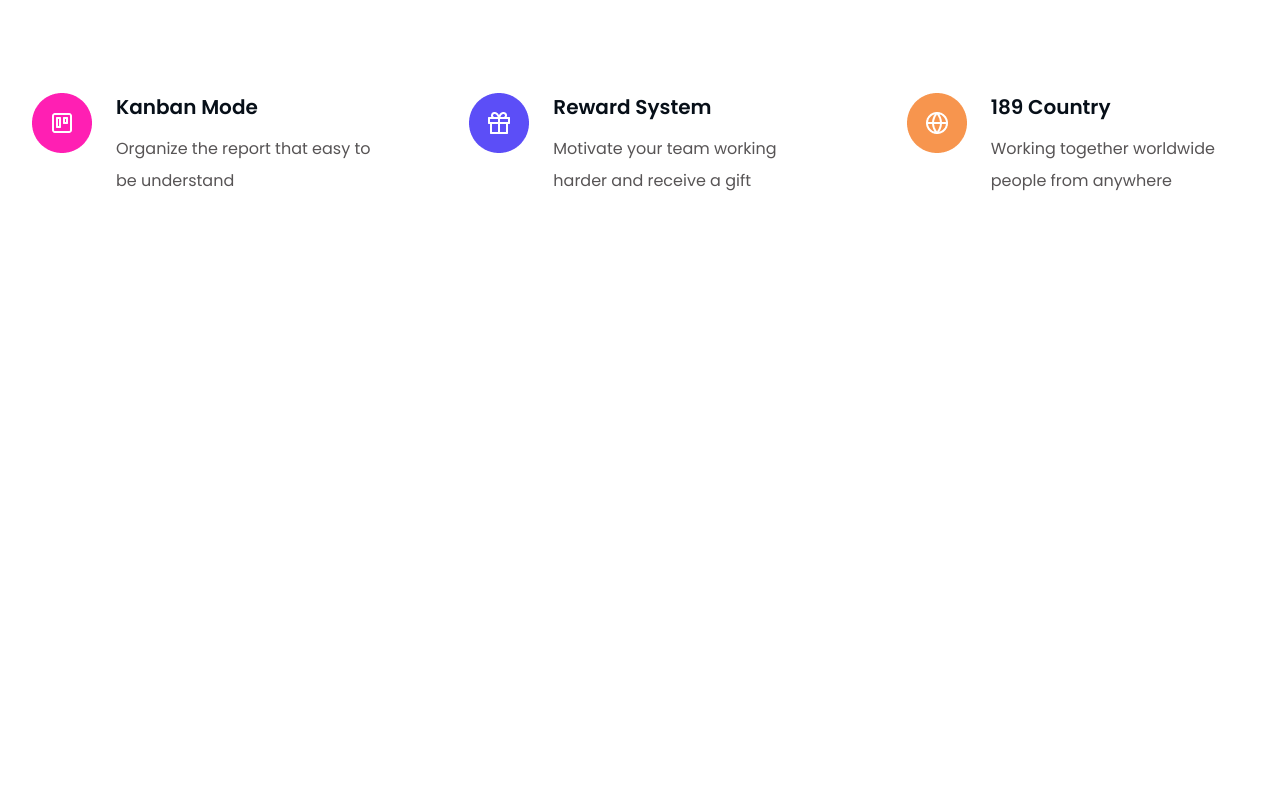
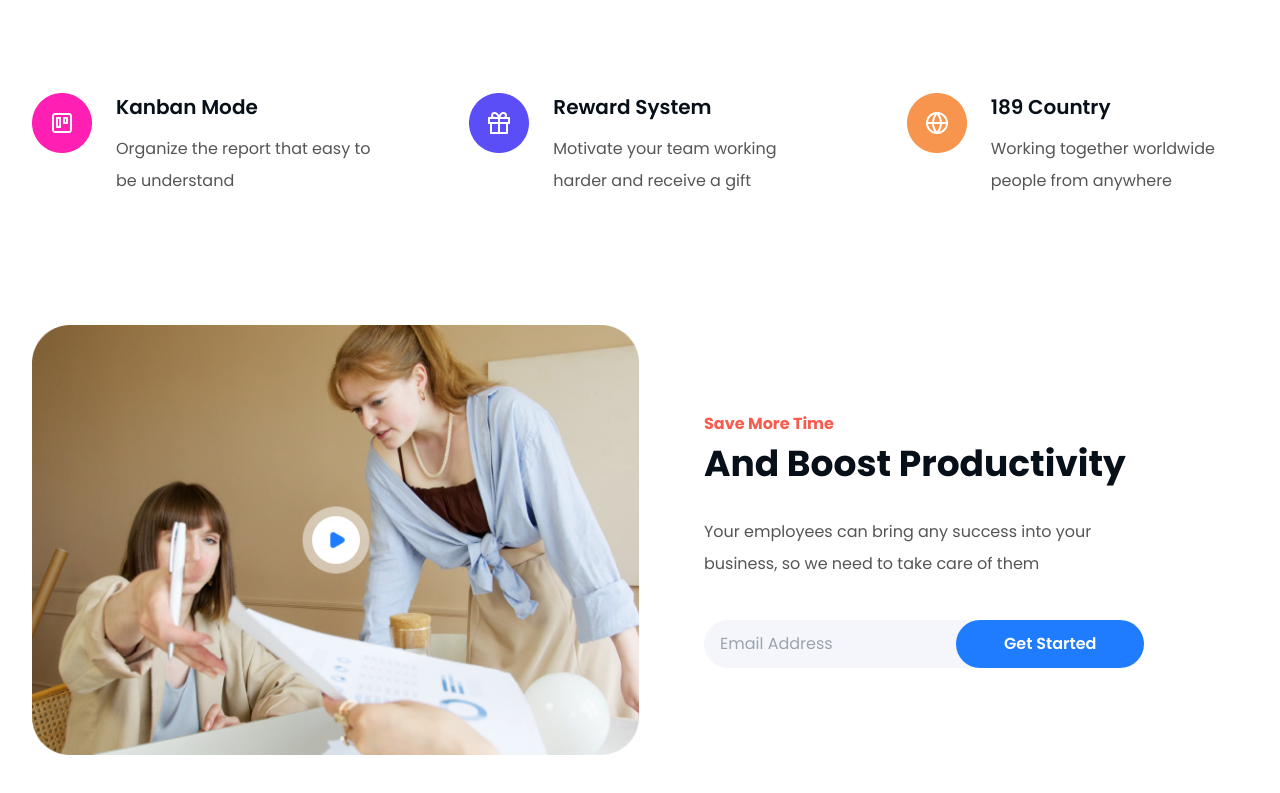
Before and after one commit to asyarbre/slicing-payna-ui, a website: page src/index.html in a window 1280 px wide. Shown: the part 1138-1931 px from the top of the page. Before the commit the page ends 1463 px from the top, so only its background shows below. Drawn offline with Linux system fonts and the light colour scheme.

Commit message:
feat: create join section

```diff
--- a/src/index.html
+++ b/src/index.html
@@ -188,6 +188,36 @@
         </div>
       </section>
       <!-- End Your Busineess-->
+
+      <!-- Join -->
+      <section class="mt-32 flex items-center gap-x-16">
+        <div class="w-1/2">
+          <img src="public/images/image.png" alt="image" />
+        </div>
+        <div>
+          <h6 class="font-bold text-orange">Save More Time</h6>
+          <h2 class="font-bold text-4xl mt-2">And Boost Productivity</h2>
+          <p class="leading-8 tracking-normal text-gray mt-8">
+            Your employees can bring any success into your <br />
+            business, so we need to take care of them
+          </p>
+          <form action="" class="mt-10">
+            <div class="flex items-center">
+              <input
+                type="email"
+                placeholder="Email Address"
+                class="w-[300px] bg-gray-light py-3 px-4 rounded-full focus:outline-none"
+              />
+              <button
+                class="bg-blue text-white font-semibold py-3 px-12 rounded-full -ml-12"
+              >
+                Get Started
+              </button>
+            </div>
+          </form>
+        </div>
+      </section>
+      <!-- End Join -->
     </main>
   </body>
 </html>
```
Also changed, not shown: src/public/images/image.png (added), src/style.css.
